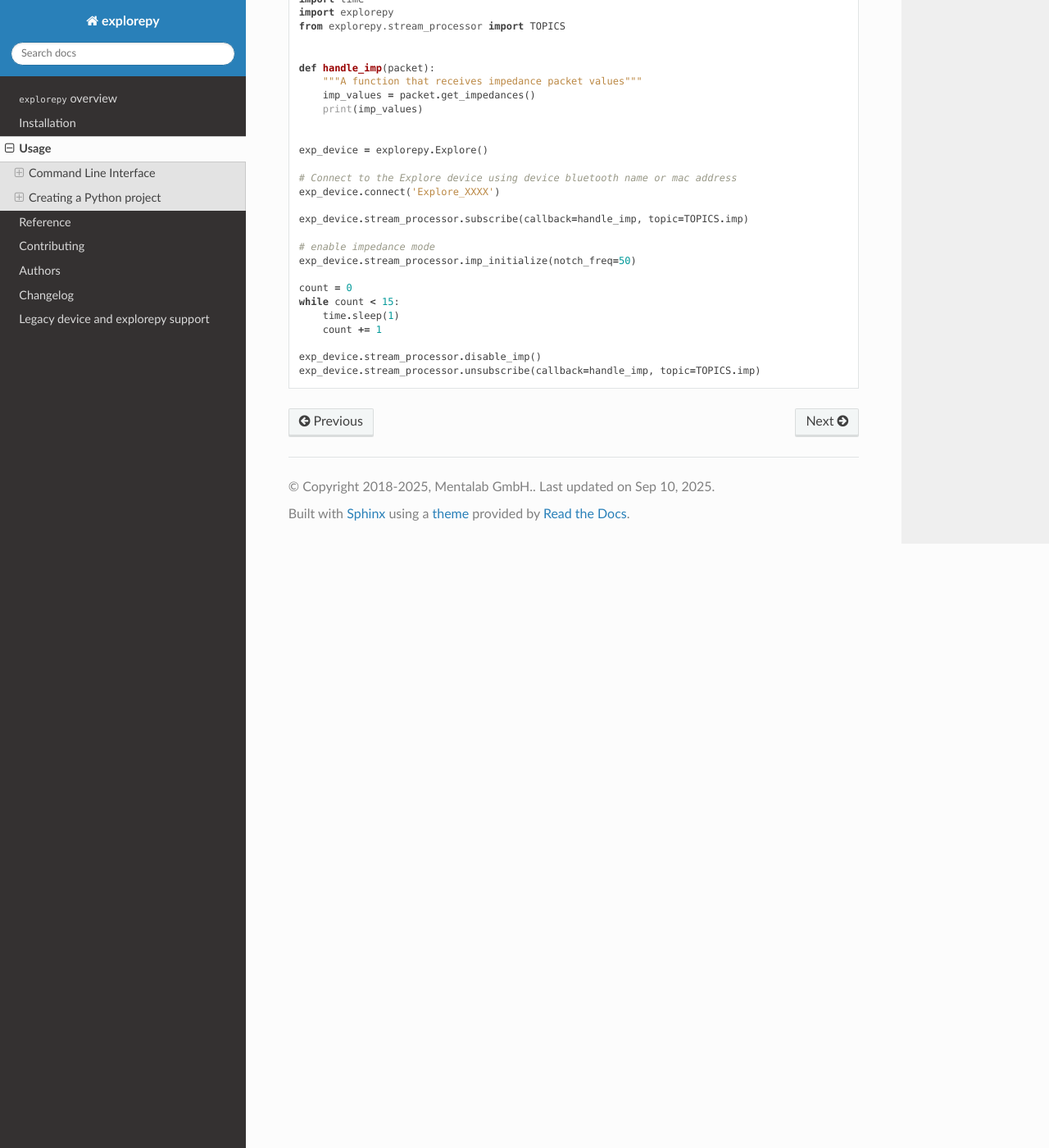
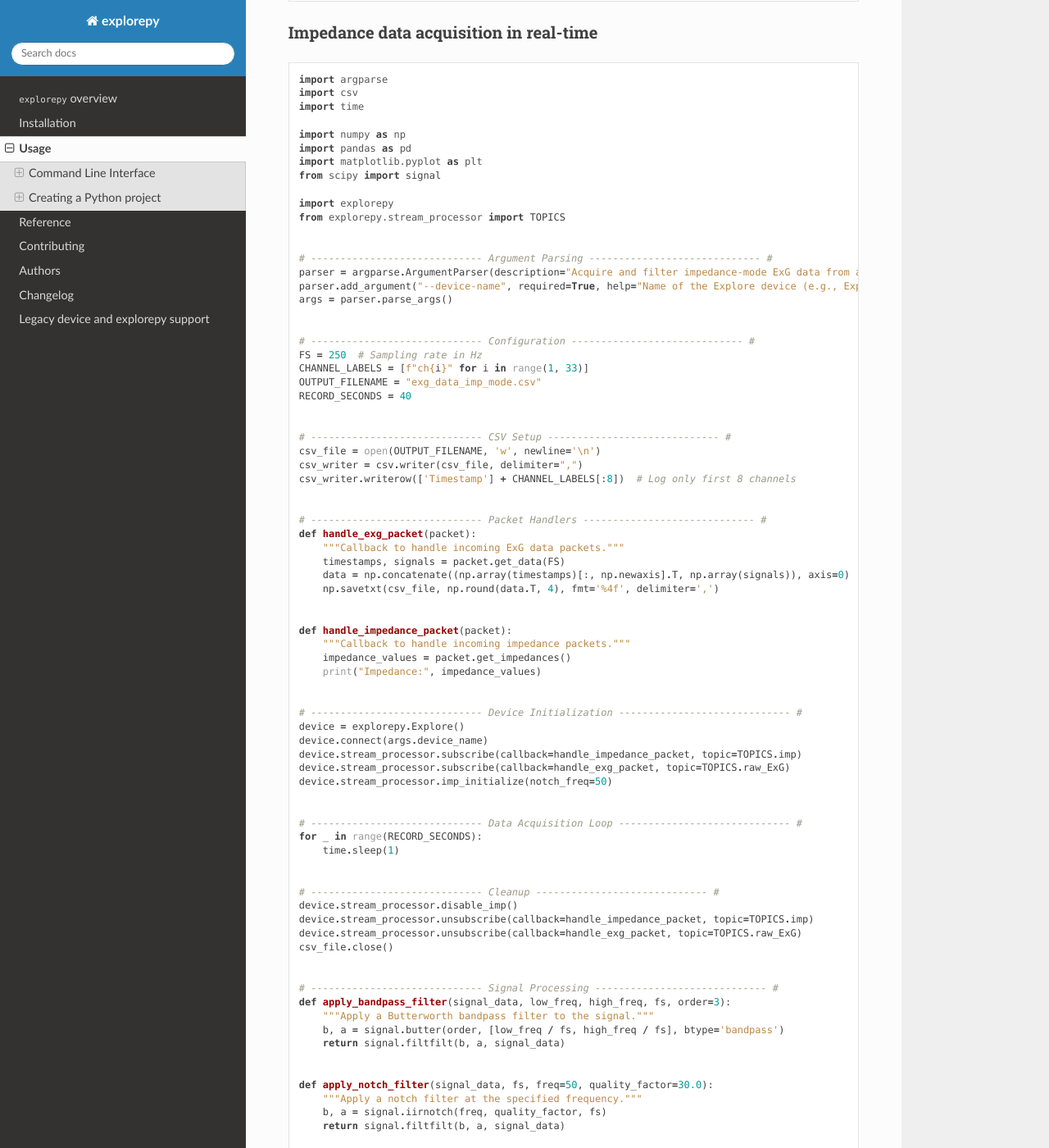
Before and after one commit to Mentalab-hub/explorepy, a Sphinx documentation site: the page built from docs/usage.rst, in a window 1280 px wide and 1400 px high, scrolled down 9491 px. Shown: the whole window at 82% size. Built offline with Sphinx 7.4.7 and the Read the Docs theme 3.1.0, drawn with Linux system fonts in a browser that asks for light colours; some of the changed text lies outside the part shown.

Commit message:
add impedance usage example

```diff
--- a/docs/usage.rst
+++ b/docs/usage.rst
@@ -55,6 +55,7 @@ Connects to a device and records ExG and orientation data into two separate file
       -d, --duration <integer>        Recording duration in seconds
       --edf                           Write in EDF file
       --csv                           Write in csv file (default type)
+      --imp-mode                      Enable impedance mode with live monitoring
       -h, --help                      Show this message and exit.
 
 
@@ -222,6 +223,10 @@ You can record data in realtime to EDF (BDF+) or CSV files using:
 ::
     explore.record_data(file_name='test', duration=120, file_type='csv')
 
+To also record impedance data, use:
+::
+    explore.record_data(file_name='test', duration=120, file_type='csv', imp_mode=True)
+
 This will record data in three separate files: "``test_ExG.csv``", "``test_ORN.csv``" and "``test_marker.csv``", which contain ExG data, orientation data (accelerometer, gyroscope, magnetometer) and event markers respectively. Add command arguments to overwrite files and set the duration of the recording (in seconds).
 ::
     explore.record_data(file_name='test', do_overwrite=True, file_type='csv', duration=120)
@@ -376,33 +381,99 @@ Impedance data acquisition in real-time
 """""""""""""""""""""""""""""""""""""""
 ::
 
-    # An example code for impedance data acquisition from Explore device
+    import argparse
+    import csv
+    import time
 
-    import time
+    import numpy as np
+    import pandas as pd
+    import matplotlib.pyplot as plt
+    from scipy import signal
+
     import explorepy
     from explorepy.stream_processor import TOPICS
 
 
-    def handle_imp(packet):
-        """A function that receives impedance packet values"""
-        imp_values = packet.get_impedances()
-        print(imp_values)
+    # ----------------------------- Argument Parsing ----------------------------- #
+    parser = argparse.ArgumentParser(description="Acquire and filter impedance-mode ExG data from an Explore device.")
+    parser.add_argument("--device-name", required=True, help="Name of the Explore device (e.g., Explore_AAXX)")
+    args = parser.parse_args()
 
 
-    exp_device = explorepy.Explore()
+    # ----------------------------- Configuration ----------------------------- #
+    FS = 250  # Sampling rate in Hz
+    CHANNEL_LABELS = [f"ch{i}" for i in range(1, 33)]
+    OUTPUT_FILENAME = "exg_data_imp_mode.csv"
+    RECORD_SECONDS = 40
 
-    # Connect to the Explore device using device bluetooth name or mac address
-    exp_device.connect('Explore_XXXX')
 
-    exp_device.stream_processor.subscribe(callback=handle_imp, topic=TOPICS.imp)
+    # ----------------------------- CSV Setup ----------------------------- #
+    csv_file = open(OUTPUT_FILENAME, 'w', newline='\n')
+    csv_writer = csv.writer(csv_file, delimiter=",")
+    csv_writer.writerow(['Timestamp'] + CHANNEL_LABELS[:8])  # Log only first 8 channels
 
-    # enable impedance mode
-    exp_device.stream_processor.imp_initialize(notch_freq=50)
 
-    count = 0
-    while count < 15:
+    # ----------------------------- Packet Handlers ----------------------------- #
+    def handle_exg_packet(packet):
+        """Callback to handle incoming ExG data packets."""
+        timestamps, signals = packet.get_data(FS)
+        data = np.concatenate((np.array(timestamps)[:, np.newaxis].T, np.array(signals)), axis=0)
+        np.savetxt(csv_file, np.round(data.T, 4), fmt='%4f', delimiter=',')
+
+
+    def handle_impedance_packet(packet):
+        """Callback to handle incoming impedance packets."""
+        impedance_values = packet.get_impedances()
+        print("Impedance:", impedance_values)
+
+
+    # ----------------------------- Device Initialization ----------------------------- #
+    device = explorepy.Explore()
+    device.connect(args.device_name)
+    device.stream_processor.subscribe(callback=handle_impedance_packet, topic=TOPICS.imp)
+    device.stream_processor.subscribe(callback=handle_exg_packet, topic=TOPICS.raw_ExG)
+    device.stream_processor.imp_initialize(notch_freq=50)
+
+
+    # ----------------------------- Data Acquisition Loop ----------------------------- #
+    for _ in range(RECORD_SECONDS):
         time.sleep(1)
-        count += 1
 
-    exp_device.stream_processor.disable_imp()
-    exp_device.stream_processor.unsubscribe(callback=handle_imp, topic=TOPICS.imp)
+
+    # ----------------------------- Cleanup ----------------------------- #
+    device.stream_processor.disable_imp()
+    device.stream_processor.unsubscribe(callback=handle_impedance_packet, topic=TOPICS.imp)
+    device.stream_processor.unsubscribe(callback=handle_exg_packet, topic=TOPICS.raw_ExG)
+    csv_file.close()
+
+
+    # ----------------------------- Signal Processing ----------------------------- #
+    def apply_bandpass_filter(signal_data, low_freq, high_freq, fs, order=3):
+        """Apply a Butterworth bandpass filter to the signal."""
+        b, a = signal.butter(order, [low_freq / fs, high_freq / fs], btype='bandpass')
+        return signal.filtfilt(b, a, signal_data)
+
+
+    def apply_notch_filter(signal_data, fs, freq=50, quality_factor=30.0):
+        """Apply a notch filter at the specified frequency."""
+        b, a = signal.iirnotch(freq, quality_factor, fs)
+        return signal.filtfilt(b, a, signal_data)
+
+
+    # ----------------------------- Load and Filter Data ----------------------------- #
+    df = pd.read_csv(OUTPUT_FILENAME, delimiter=',', dtype=np.float64)
+    raw_ch1 = df['ch1']
+    filtered = apply_notch_filter(raw_ch1, FS, freq=62.5)
+    filtered = apply_notch_filter(filtered, FS, freq=50)
+    filtered = apply_bandpass_filter(filtered, low_freq=0.5, high_freq=30, fs=FS)
+
+
+    # ----------------------------- Plot Filtered Signal ----------------------------- #
+    plt.figure(figsize=(10, 4))
+    plt.plot(df['Timestamp'], filtered, label='Filtered ch1')
+    plt.xlabel("Time (s)")
+    plt.ylabel("Amplitude (µV)")
+    plt.title("Filtered EEG Signal - Channel 1")
+    plt.grid(True)
+    plt.tight_layout()
+    plt.show()
```
